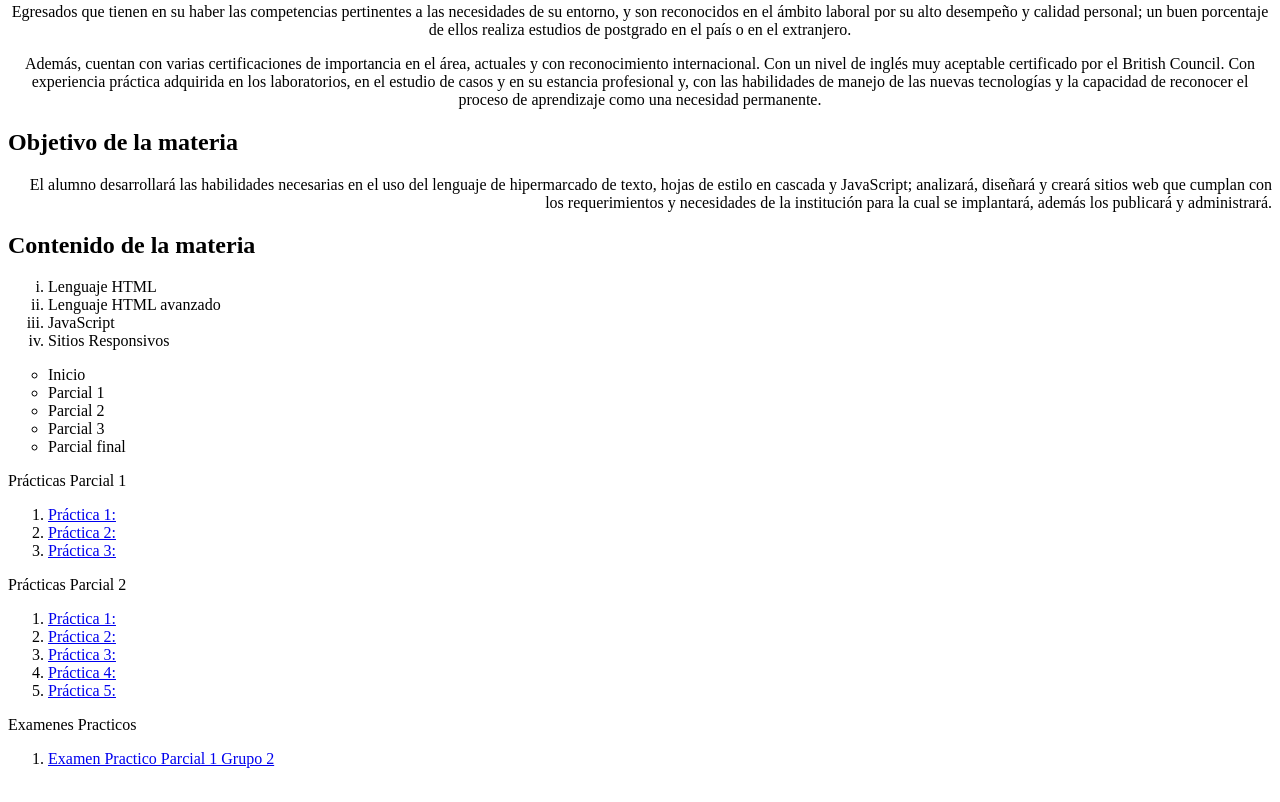
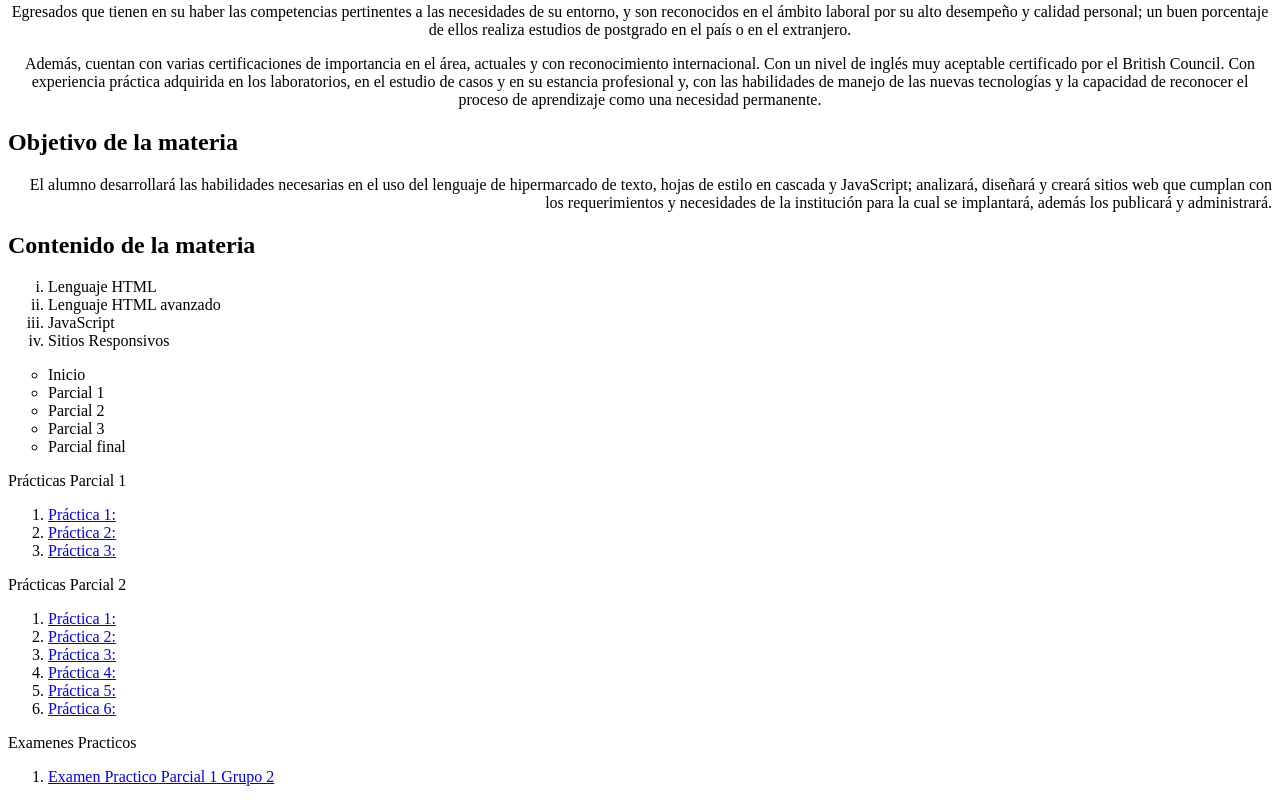
Before and after one commit to Roberto182377/portafolio, a plain HTML site: page index.html in a window 1280 px wide. Shown: the part 689-1491 px from the top of the page. Drawn offline with Linux system fonts and the light colour scheme.

Commit message:
Add files via upload

```diff
--- a/index.html
+++ b/index.html
@@ -75,6 +75,7 @@
         <li><a href="cine.html">Práctica 3:</a></li>
         <li><a href="estilos.html">Práctica 4:</a></li>
         <li><a href="formularios y css.html">Práctica 5:</a></li>
+        <li><a href="propiedad transformacion.html">Práctica 6:</a></li>
     </ol>
 
     <p>Examenes Practicos</p>
```
